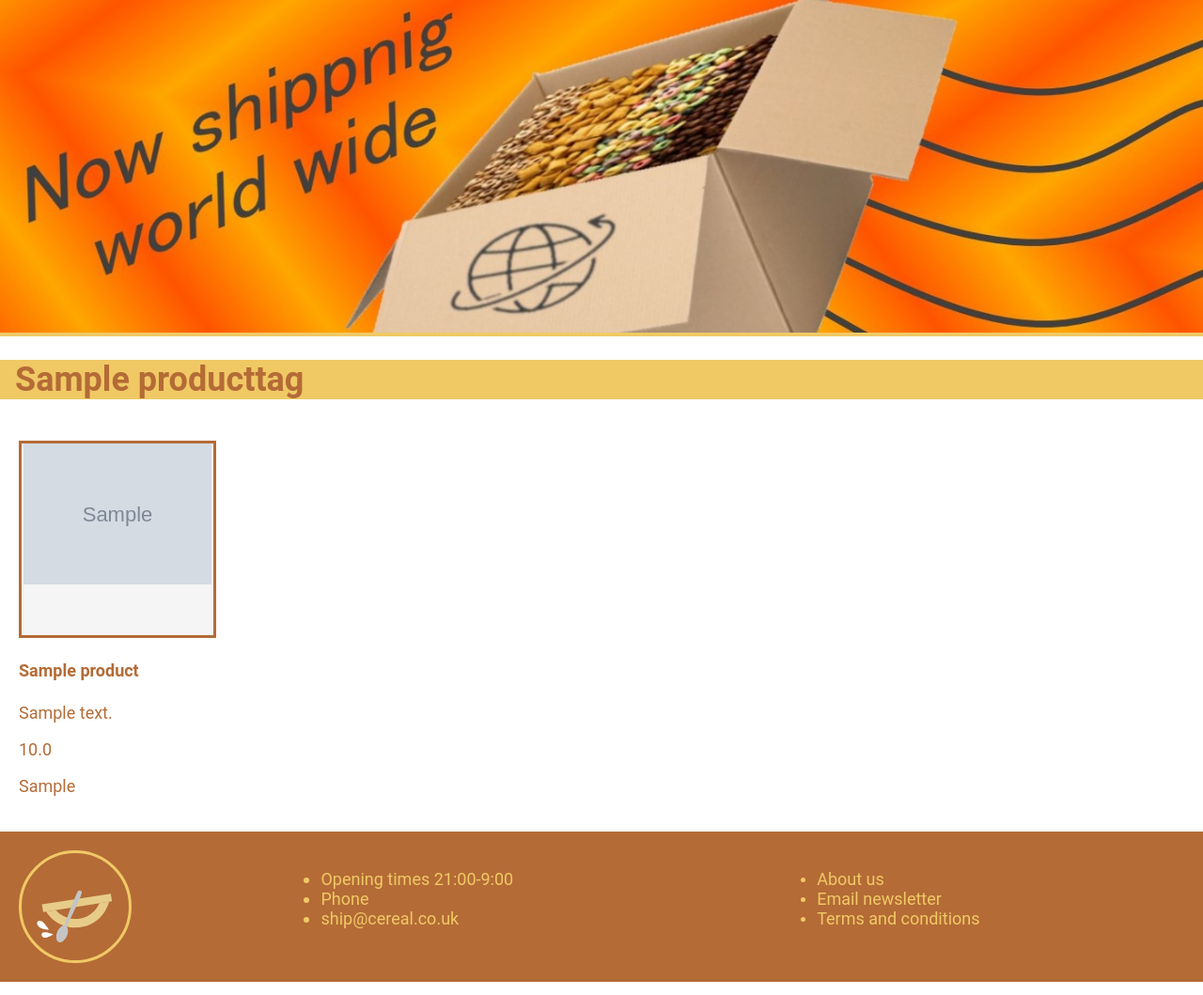
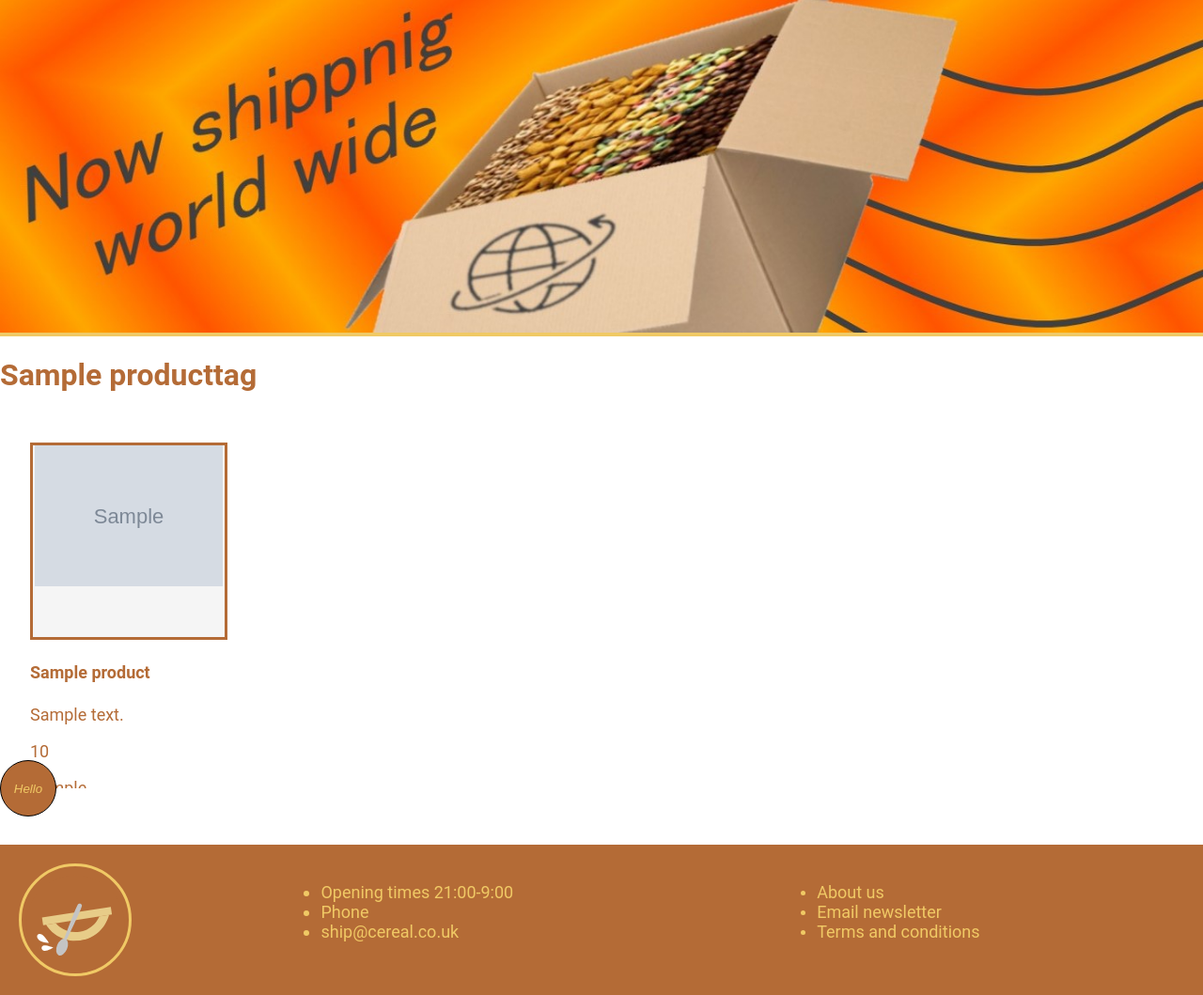
Before and after one commit to DongusJr/Ship_O_Cereal_H17, a Django app: page / in a window 1280 px wide. Shown: the part 162-1221 px from the top of the page at 94% size. Run offline with Django 3.2, Linux system fonts and the light colour scheme; tables that the repository leaves empty hold one stand-in row (values such as "Sample post"); grey boxes marked "Sample" are stand-in pictures.

Commit message:
Carousel on landing page done, needs css and html styling

```diff
--- a/group17_project/urls.py
+++ b/group17_project/urls.py
@@ -27,5 +27,7 @@ urlpatterns = [
     path('user/', include('cart.urls')),
     path('aboutus/', include('aboutus.urls')),
     path('openinghours/', include('opening_hours.urls')),
-    path('newsletter/', aboutus.views.EmailNewsLetter.as_view(), name='newsletter')
+    path('newsletter/', aboutus.views.EmailNewsLetter.as_view(), name='newsletter'),
+    path('get_tags_json', products.views.get_tags_json, name='get_tags_json')
+
 ]
--- a/products/views.py
+++ b/products/views.py
@@ -1,5 +1,6 @@
 from django.contrib.auth.decorators import login_required
 from django.core.paginator import Paginator, PageNotAnInteger, EmptyPage
+from django.http import JsonResponse
 from django.shortcuts import render, get_object_or_404, redirect
 
 from products.forms.productform import ProductCreateForm, ProductUpdateForm
@@ -16,11 +17,12 @@ from reviews.models import Review
 
 
 def get_product_by_tags(request):
+    return render(request, 'main_page.html', {})
+
+def get_tags_json(request):
     if request.method == 'GET':
         tags_with_products = ProductTag.select_all_related_products()
-        context = {'tags_with_products' : tags_with_products}
-        print(context)
-        return render(request, 'main_page.html', context)
+        return JsonResponse({'data': tags_with_products})
 
 class ProductLogic(TemplateView):
     template_name = 'proto_products/proto_products.html'
@@ -80,12 +82,10 @@ class ProductLogic(TemplateView):
         page = self.request.GET.get('page', 1)
         products_paginated = self._paginate_data(products, page, 10)
 
-        print(products_paginated)
         data['category'] = 'Cereal'
         data['pages'] = products_paginated
         data['products'] = Products.get_products(products_paginated)
 
-        print(data['products'])
         return data
 
     def _paginate_data(self, data_list, page, num_per_page):
@@ -159,7 +159,6 @@ class SingleProduct(TemplateView):
 @login_required
 def create_product(request):
     if request.method == 'POST':
-        print(request.POST)
         form = ProductCreateForm(data=request.POST)
         if form.is_valid():
             nutritional_info = _create_nutritional_info(request.POST)
--- a/static/css/landing_style.css
+++ b/static/css/landing_style.css
@@ -3,8 +3,8 @@
     display: flex;
     justify-content: space-evenly
 }
-.landingProductDiv {
-    margin: 20px;
+.landingProductDiv{
+    margin: 32px;
     max-width: 210px;
 }
 .landingProductImageDiv {
@@ -27,6 +27,8 @@
     flex-direction: row;
 }
 
+.
+
 .tag_name {
     background-color: var(--light);
     padding-left: 1rem;
@@ -43,3 +45,46 @@
 .ad_section img{
     width: 100%;
 }
+
+/* BJARKA SHIT*/
+
+
+.inner-carousel {
+  width: 100%;
+  height: 400px;
+  overflow: hidden;
+}
+
+.carousel-nav button {
+    top: 50%;
+    transform: translatey(-50%);
+    width: 60px;
+    height: 60px;
+    border-radius: 50%;
+    outline: none;
+    border: 1px solid #000;
+    cursor: pointer;
+}
+
+
+
+.track {
+  display: inline-flex;
+  height: 100%;
+  transition: transform 0.2s ease-in-out;
+}
+
+.carousel-nav .prev {
+  left: -30px;
+  display: none;
+}
+
+.carousel-nav .prev.show {
+  display: block;
+}
+.carousel-nav .next {
+  right: -30px;
+}
+.carousel-nav .next.hide {
+  display: none;
+}
--- /dev/null
+++ b/static/js/tag_product_carousel.js
@@ -0,0 +1,77 @@
+
+$.ajax({
+    url: '/get_tags_json',
+    type: 'GET',
+    success: function(resp) {
+
+        var newHtml = resp.data.map(d => {
+
+            let text = `<div class="tag_name>
+                            <a href="/products?tag=${d.name}"><h1>${d.name}</h1></a>
+                       </div>
+                        <div class="tag_div inner-carousel">
+                        <div class="track">`
+            for (let product in d.products) {
+                text += `<div class="landingProductDiv card-container">
+                            <a href="/products/${d.products[product].id}">
+
+                                <div class="landingProductImageDiv">
+                                <img src="${d.products[product].image}" alt='image for ${d.products[product].name} missing' class="landingProductImage">
+                                </div>
+
+                                <h4>${d.products[product].name}</h4>
+                                <p>${d.products[product].description}</p>
+                                <p>${d.products[product].price}</p>
+                                <p>${d.products[product].category}</p>
+                            </a>
+                        </div>`
+            }
+            text += `</div>
+                    </div>
+                     <div class="carousel-nav">
+                    <button class="prev"><i class="fas fa-arrow-left fa-2x">World</i></button>
+                    <button class="next"><i class="fas fa-arrow-right fa-2x">Hello</i></button>
+                     </div>`
+            return text
+        });
+        $('.tags_with_products').html(newHtml.join(''));
+        make_event_listeners_for_next_prev(document)
+        },
+    error: function(xhr, status, error) {
+        console.error(errors)
+    }
+})
+
+function make_event_listeners_for_next_prev(document) {
+    const prev_list = document.getElementsByClassName("prev");
+    const next_list = document.getElementsByClassName("next");
+    const carousel = document.querySelector(".carousel-container");
+    const track_list = document.getElementsByClassName("track");
+    for (let i = 0; i < prev_list.length; i++) {
+        let width = carousel.offsetWidth;
+        let index = 0;
+        let next = next_list[i];
+        let prev = prev_list[i];
+        let track = track_list[i];
+        window.addEventListener("resize", function () {
+            width = carousel.offsetWidth;
+        });
+        next.addEventListener("click", function (e) {
+            e.preventDefault();
+            index = index + 1;
+            prev.classList.add("show");
+            track.style.transform = "translateX(" + index * -width + "px)";
+            if (track.offsetWidth - index * width < index * width) {
+                next.classList.add("hide");
+            }
+        });
+        prev.addEventListener("click", function () {
+            index = index - 1;
+            next.classList.remove("hide");
+            if (index === 0) {
+                prev.classList.remove("show");
+            }
+            track.style.transform = "translateX(" + index * -width + "px)";
+        });
+    }
+}
--- a/templates/main_page.html
+++ b/templates/main_page.html
@@ -1,20 +1,24 @@
 {% extends 'base_page.html' %}
 {% load static %}
+{% load js %}
 {% block content %}
+{#    <script type="text/javascript">var tags_with_products = {{ tags_with_products|js }}</script>#}
+    <script src="{% static 'js/tag_product_carousel.js' %}"  type="text/javascript"></script>
 <link rel="stylesheet" href={% static 'css/landing_style.css' %}>
 <link rel="stylesheet" href="../static/css/base_look/landing_style.css">
 
 <div class="ad_section">
     <img src="../static/images/random_ad_nr1.jpg"/>
 </div>
-    {% for tag in tags_with_products %}
-        <div class="tag_name">
-            <a href="/products?tag={{ tag.name }}"><h1>{{ tag.name }}</h1></a>
-        </div>
-        <div class="tag_div">
-        {% for product in tag.products %}
-                    {% include 'proto_products/proto_landing_product.html' with product=product %}
-        {% endfor %}
-        </div>
-    {% endfor %}
+    <div class="tags_with_products carousel-container"></div>
+{#    {% for tag in tags_with_products %}#}
+{#        <div class="tag_name">#}
+{#            <a href="/products?tag={{ tag.name }}"><h1>{{ tag.name }}</h1></a>#}
+{#        </div>#}
+{#        <div class="tag_div">#}
+{#        {% for product in tag.products %}#}
+{#            {% include 'proto_products/proto_landing_product.html' with product=product %}#}
+{#        {% endfor %}#}
+{#        </div>#}
+{#    {% endfor %}#}
 {% endblock %}
```
Also changed, not shown: products/templatetags/js.py (added, +10 -0 lines).
